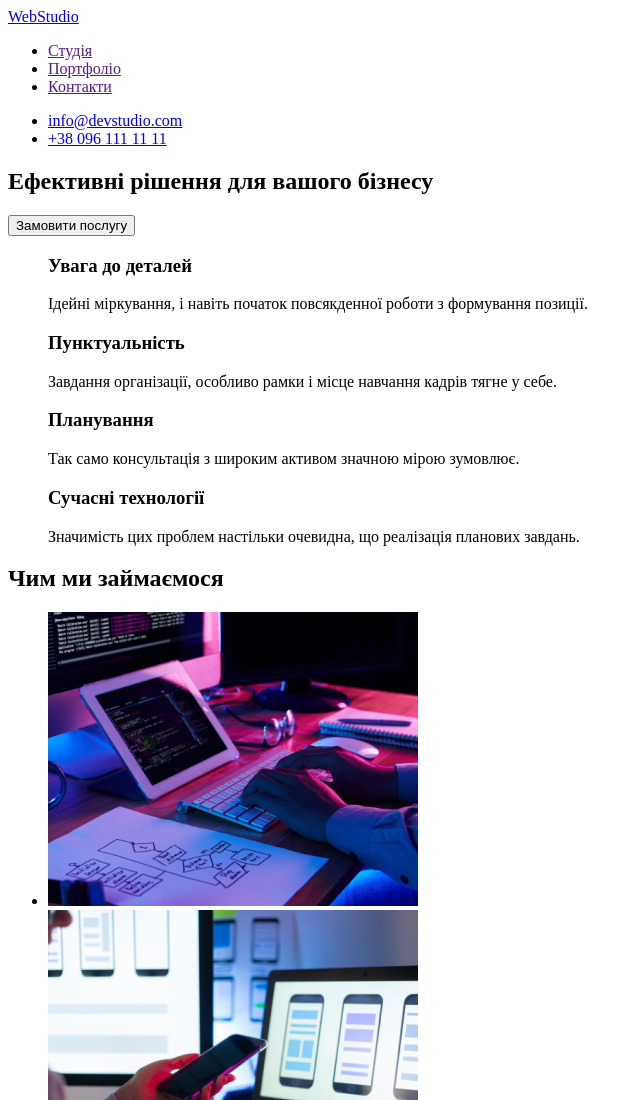
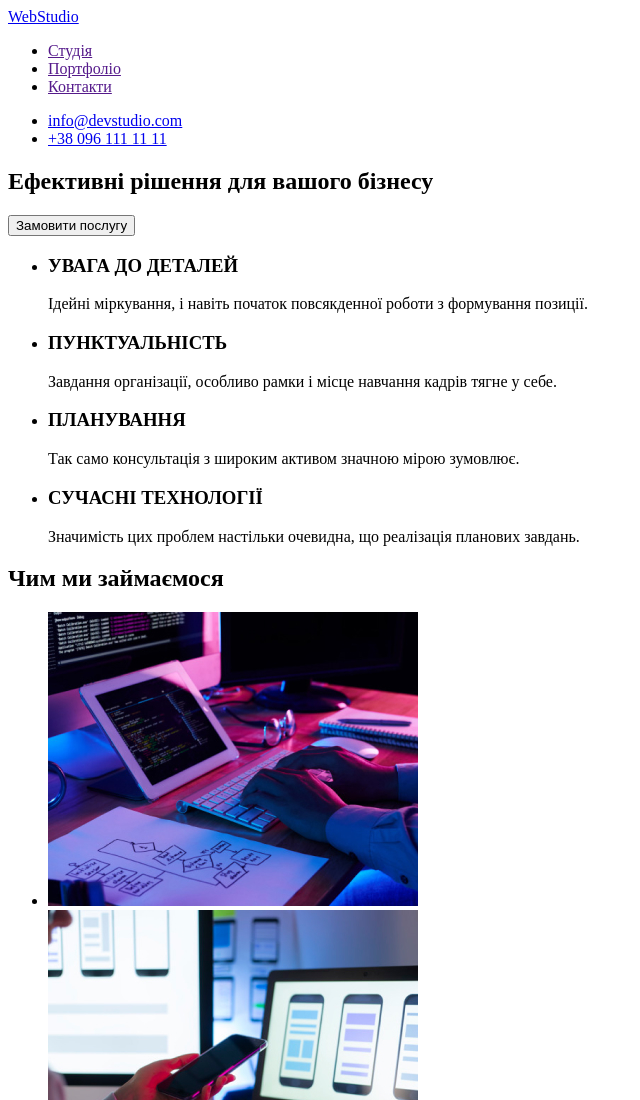
Before and after one commit to apetlia/goit-markup-hw-01, a plain HTML site: page index.html in a window 1280 px wide. Shown: the top 1100 px of the page, without its empty margins (0-640 px from the left). Drawn offline with Linux system fonts and the light colour scheme.

Commit message:
fix errors

```diff
--- a/index.html
+++ b/index.html
@@ -27,7 +27,7 @@
           <a href="mailto:info@devstudio.com">info@devstudio.com</a>
         </li>
         <li>
-          <a href="tel:+38 096 111 11 11">+38 096 111 11 11</a>
+          <a href="tel:+380961111111">+38 096 111 11 11</a>
         </li>
       </ul>
     </header>
@@ -38,20 +38,22 @@
       </section>
       <section>
         <ul>
-          <h3>Увага до деталей</h3>
-          <p>Ідейні міркування, і навіть початок повсякденної роботи з формування позиції.</p>
-        </ul>
-        <ul>
-          <h3>Пунктуальність</h3>
-          <p>Завдання організації, особливо рамки і місце навчання кадрів тягне у себе.</p>
-        </ul>
-        <ul>
-          <h3>Планування</h3>
-          <p>Так само консультація з широким активом значною мірою зумовлює.</p>
-        </ul>
-        <ul>
-          <h3>Сучасні технології</h3>
-          <p>Значимість цих проблем настільки очевидна, що реалізація планових завдань.</p>
+          <li>
+            <h3>УВАГА ДО ДЕТАЛЕЙ</h3>
+            <p>Ідейні міркування, і навіть початок повсякденної роботи з формування позиції.</p>
+          </li>
+          <li>
+            <h3>ПУНКТУАЛЬНІСТЬ</h3>
+            <p>Завдання організації, особливо рамки і місце навчання кадрів тягне у себе.</p>
+          </li>
+          <li>
+            <h3>ПЛАНУВАННЯ</h3>
+            <p>Так само консультація з широким активом значною мірою зумовлює.</p>
+          </li>
+          <li>
+            <h3>СУЧАСНІ ТЕХНОЛОГІЇ</h3>
+            <p>Значимість цих проблем настільки очевидна, що реалізація планових завдань.</p>
+          </li>
         </ul>
       </section>
       <section>
@@ -96,7 +98,7 @@
         <ul>
           <li>м. Київ, пр-т Лесі Українки, 26</li>
           <li><a href="mailto:info@devstudio.com">info@devstudio.com</a></li>
-          <li><a href="tel:+38 096 111 11 11">+38 096 111 11 11</a></li>
+          <li><a href="tel:+380961111111">+38 096 111 11 11</a></li>
         </ul>
       </address>
     </footer>
```
